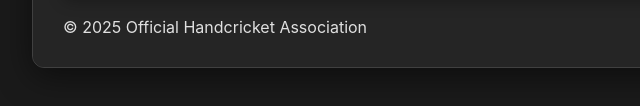
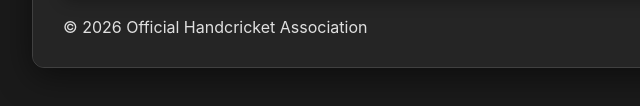
Before and after one commit to AguMans/oha-leaderboard, a plain HTML site: page index.html in a window 1280 px wide. Shown: the part 636-742 px from the top of the page, 108-748 px from the left. Drawn offline with Linux system fonts and the light colour scheme.

```diff
--- a/index.html
+++ b/index.html
@@ -31,7 +31,7 @@
                 </thead>
                 <tbody></tbody>
             </table>
-            <p>© 2025 Official Handcricket Association</p>
+            <p>© 2026 Official Handcricket Association</p>
         </div>
 
 <div id="founder" class="tab-content">
```
